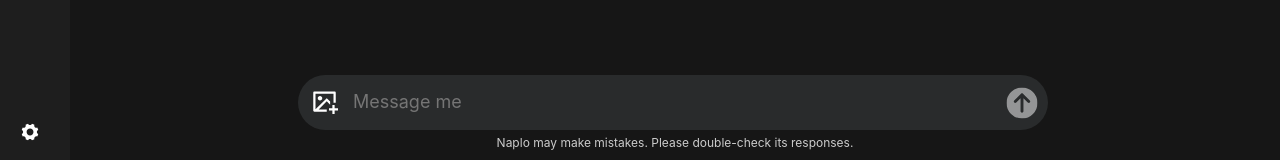
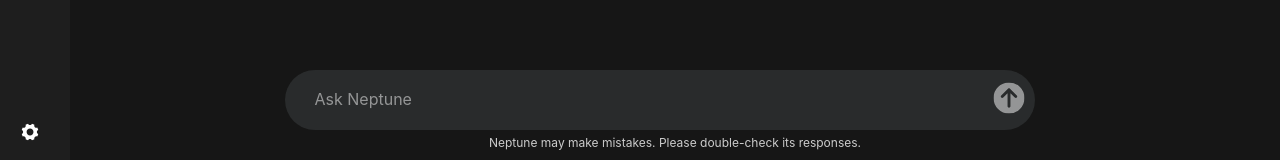
Before and after one commit to 1Dh2Be/chat-app-llama, a React (Create React App) app: page / in a window 1280 px wide. Shown: the part 637-797 px from the top of the page. Built offline with nearby package versions, Linux system fonts and the light colour scheme; no server answers.

Commit message:
Update the text area layout

```diff
--- a/src/components/chat-app/components/model-selection/ModelDropDown.jsx
+++ b/src/components/chat-app/components/model-selection/ModelDropDown.jsx
@@ -39,7 +39,7 @@
     }
 
     const getCurrentModelKey = () => {
-      return Object.keys(selectedModel)[0]
+      return Object.keys(selectedModel)
     }
 
     return (
--- a/src/components/chat-app/components/text-area/TextArea.css
+++ b/src/components/chat-app/components/text-area/TextArea.css
@@ -32,8 +32,8 @@
   align-items: center;
   flex-grow: 1;
   max-width: 750px;
-  min-height: 55px;
-  max-height: 350px;
+  min-height: 60px;
+  max-height: 100px;
   border-radius: 30px;
   border: none;
   background-color: rgba(60, 64, 66, 0.5);
@@ -41,8 +41,17 @@
   resize: none;
   outline: none;
   color: white;
-  font-size: 18px;
-  line-height: 1.5;
+  font-size: 16px;
+  line-height: 2;
+  padding-left: 30px;
+}
+.input-container .input-wrapper textarea::-moz-placeholder {
+  color: rgba(255, 255, 255, 0.5);
+  text-align: left;
+}
+.input-container .input-wrapper textarea::placeholder {
+  color: rgba(255, 255, 255, 0.5);
+  text-align: left;
 }
 .input-container .input-wrapper textarea::-webkit-scrollbar {
   width: 8px;
@@ -60,16 +69,9 @@
   background: rgba(255, 255, 255, 0.5);
   cursor: default;
 }
-.input-container .input-wrapper #add-image-icon {
+.input-container .input-wrapper #send-button {
   position: relative;
   top: -15px;
-  left: 40px;
-  color: white;
-  cursor: pointer;
-}
-.input-container .input-wrapper #send-button {
-  position: relative;
-  top: -10px;
   right: 40px;
   background: none;
   border: none;
--- a/src/components/chat-app/components/text-area/TextArea.jsx
+++ b/src/components/chat-app/components/text-area/TextArea.jsx
@@ -1,5 +1,4 @@
 import "./TextArea.css"
-import { useRef, useState } from 'react';
 import { handleSendMessage, isTextEmpty } from '../../utils/handlers.js';
 import { useModel } from '../model-selection/ModelContext.js';
 import { useTextArea } from './TextAreaContext.js'
@@ -15,6 +14,8 @@
     const { selectedModel } = useModel();
 
     const model = selectedModel[Object.keys(selectedModel)]
+
+    const modelName = Object.keys(selectedModel)
 
     const handleLocalSendMessage = (e) => {
         handleSendMessage(
@@ -35,10 +36,9 @@
         <form onSubmit={handleLocalSendMessage} ref={inputRef}>
         <div className= "input-container">
           <div className="input-wrapper">
-            <RiImageAddLine id="add-image-icon" className="icon" size="27px"/>
             <textarea
               ref={textareaRef}
-              placeholder="Message me"
+              placeholder={`Ask ${modelName}`}
               value={inputText}
               onChange={(e) => {
                 setInputText(e.target.value);
@@ -74,7 +74,7 @@
               <FaCircleArrowRight size="31px"/>
             </button>
           </div>
-          <div><p className="caution-message">Naplo may make mistakes. Please double-check its responses.</p></div>
+          <div><p className="caution-message">Neptune may make mistakes. Please double-check its responses.</p></div>
         </div>
       </form>
     )
--- a/src/components/chat-app/components/text-area/TextArea.scss
+++ b/src/components/chat-app/components/text-area/TextArea.scss
@@ -32,8 +32,8 @@
             align-items: center;
             flex-grow: 1;
             max-width: 750px;
-            min-height: 55px;
-            max-height: 350px;
+            min-height: 60px;
+            max-height: 100px;
             border-radius: 30px;
             border: none;
             background-color: rgba($color: #3C4042, $alpha: 0.5);
@@ -41,8 +41,14 @@
             resize: none;
             outline: none;
             color: white;
-            font-size: 18px;
-            line-height: 1.5;
+            font-size: 16px;
+            line-height: 2;
+            padding-left: 30px;
+
+            &::placeholder {
+                color: rgba(255, 255, 255, 0.5);
+                text-align:left;
+            }
 
            // For Webkit browsers (Chrome, Safari, newer versions of Edge)
            &::-webkit-scrollbar {
@@ -66,18 +72,9 @@
             }
         }
 
-        #add-image-icon {
+        #send-button {
             position: relative;
             top: -15px;
-            left: 40px;
-            color: white;
-            cursor: pointer;
-
-        }
-
-        #send-button {
-            position: relative;
-            top: -10px;
             right: 40px;
             background: none;
             border: none;
```
Also changed, not shown: 1 other file (tests, documents, lock files or other folders).
